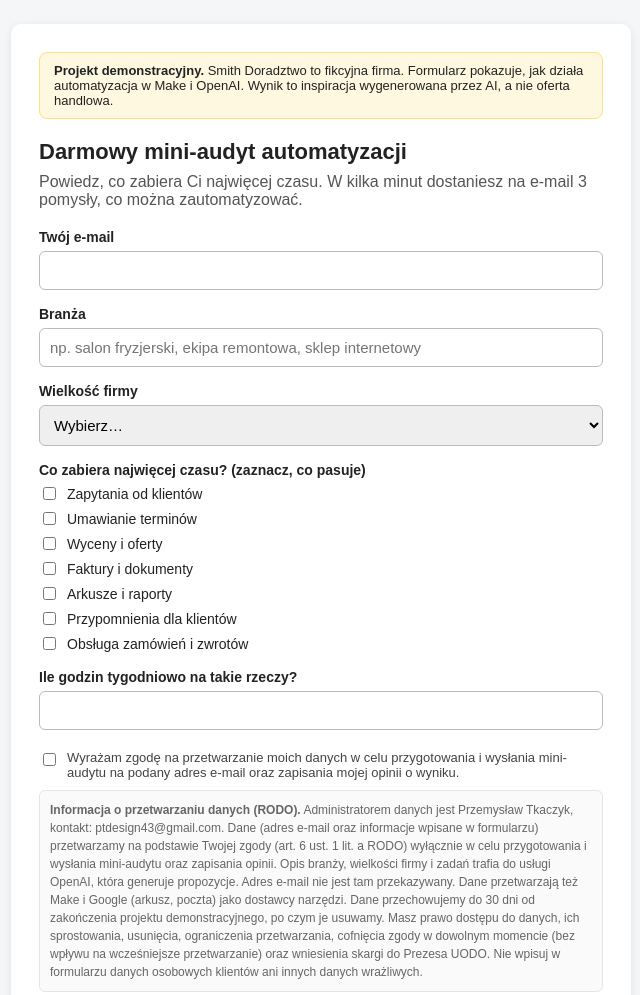
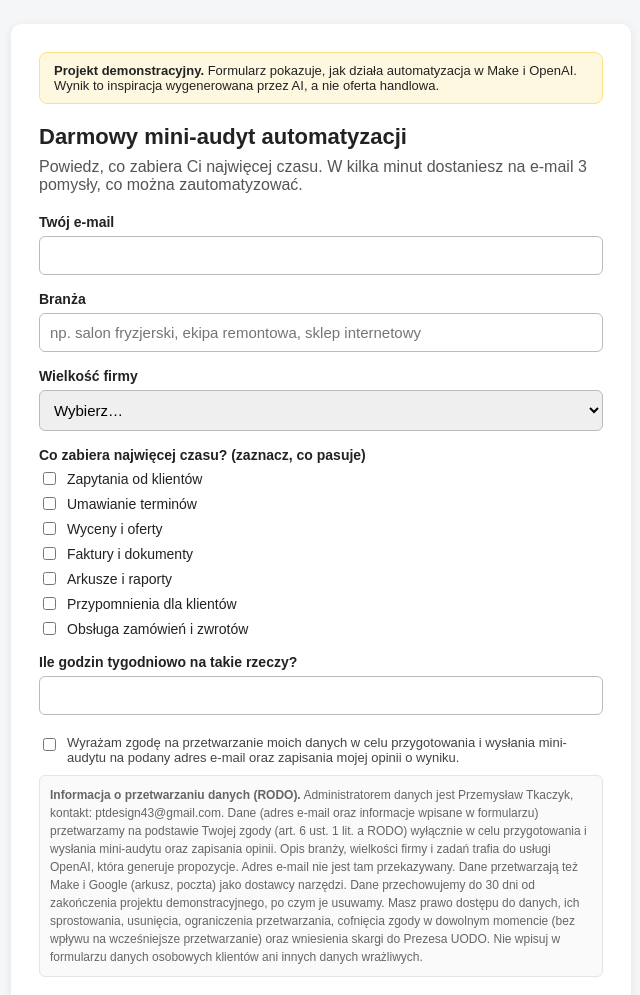
Before and after one commit to ptdesign43/mini-audyt-demo, a plain HTML site: page index.html in a window 1280 px wide. Shown: the top 995 px of the page, without its empty margins (319-959 px from the left). Drawn offline with Linux system fonts and the light colour scheme.

Commit message:
usuniecie nazwy firmy

```diff
--- a/index.html
+++ b/index.html
@@ -26,7 +26,7 @@
 </head>
 <body>
 <div class="box">
-  <div class="demo"><b>Projekt demonstracyjny.</b> Smith Doradztwo to fikcyjna firma. Formularz pokazuje, jak działa automatyzacja w Make i OpenAI. Wynik to inspiracja wygenerowana przez AI, a nie oferta handlowa.</div>
+  <div class="demo"><b>Projekt demonstracyjny.</b> Formularz pokazuje, jak działa automatyzacja w Make i OpenAI. Wynik to inspiracja wygenerowana przez AI, a nie oferta handlowa.</div>
 
   <div id="formWrap">
     <h1>Darmowy mini-audyt automatyzacji</h1>
```
